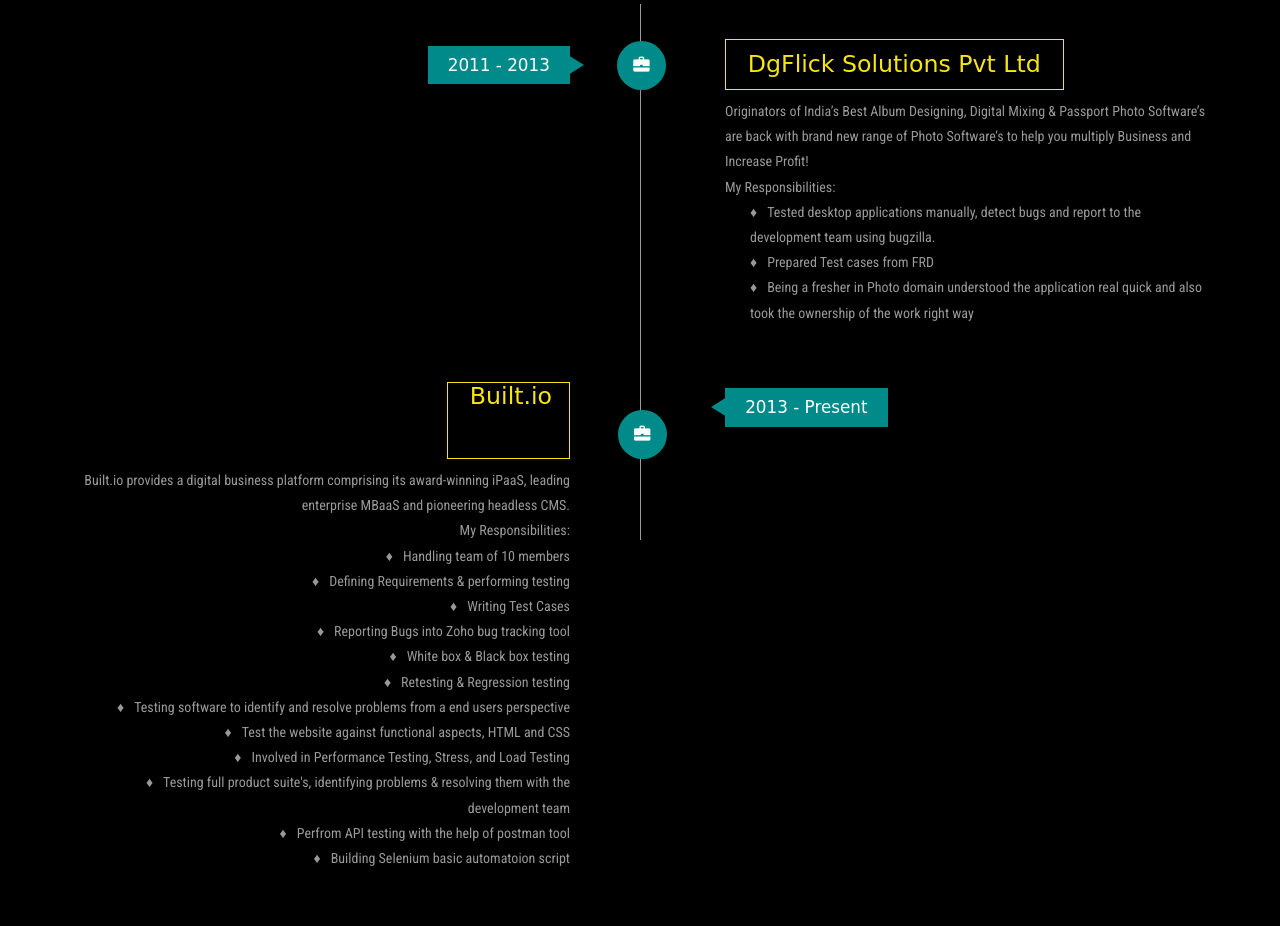
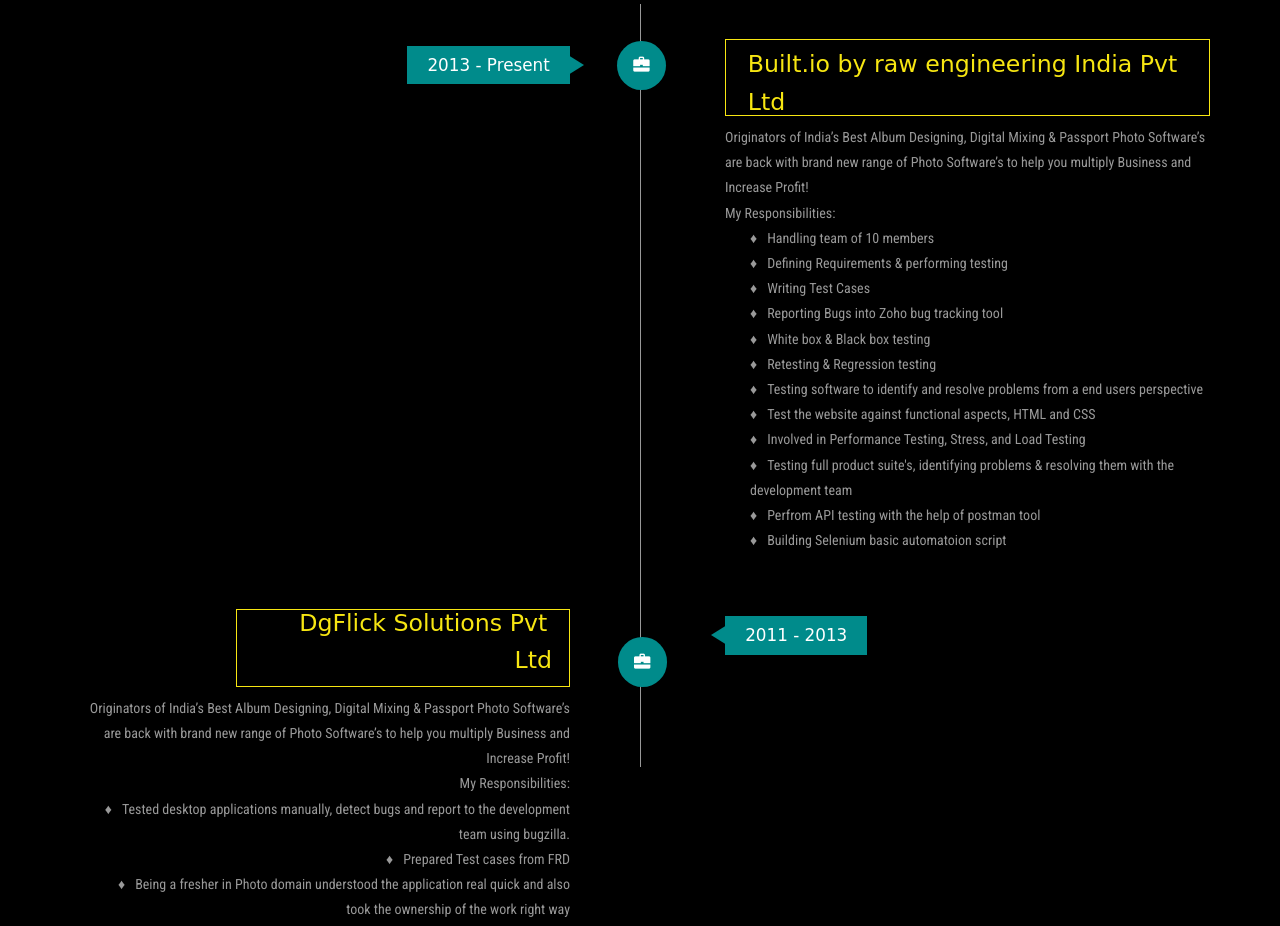
Before and after one commit to amitbpal/amitbpal.github.io, a plain HTML site: page index.html in a window 1280 px wide. Shown: the part 1195-2121 px from the top of the page. Drawn offline with Linux system fonts and the light colour scheme; a web font is replaced by a local one.

Commit message:
Change in work & award section

```diff
--- a/index.html
+++ b/index.html
@@ -7,12 +7,13 @@
 <!DOCTYPE html>
 <html>
 <head>
-<title>Amit B.Pal | Home </title>
+<title>Amit B.Pal | QA engineer | Portfolio</title>
 <!--mobile apps-->
 <meta name="viewport" content="width=device-width, initial-scale=1">
 <meta http-equiv="Content-Type" content="text/html; charset=utf-8" />
-<meta name="keywords" content="My Resume Responsive web template, Bootstrap Web Templates, Flat Web Templates, Android Compatible web template,
-	SmartPhone Compatible web template, free WebDesigns for Nokia, Samsung, LG, SonyEricsson, Motorola web design" />
+<meta name="keywords" content="Amit B.Pal,QA engineer,Resume,5+ years of experience,Contact Me" />
+<meta name="description" content="I am Amit B.Pal QA engineer with more then 5 years of experience in Website,Mobile,API,Performance and Website app testing "/>
+
 <script type="application/x-javascript"> addEventListener("load", function() { setTimeout(hideURLbar, 0); }, false); function hideURLbar(){ window.scrollTo(0,1); } </script>
 <!--mobile apps-->
 <!--Custom Theme files-->
@@ -136,7 +137,7 @@
 			<div class="col-md-4 about-right">
 				<ul>
 					<h5>Awards</h5>
-					<li><span class="glyphicon glyphicon-menu-right"></span>Won Rising star award for best performace in year 2016</li>
+					<li><span class="glyphicon glyphicon-menu-right"></span>Won Rising star award for best performace in year 2015</li>
 
 				</ul>
 				<div class="clearfix"> </div>
@@ -151,27 +152,11 @@
 			<h3 class="title">Work Experience</h3>
 			<div class="work-info">
 				<div class="col-md-6 work-left">
-					<h4>2011 - 2013 </h4>
+					<h4>2013 - Present</h4>
 				</div>
 				<div class="col-md-6 work-right">
-					<h5><span class="glyphicon glyphicon-briefcase"></span><a href="http://www.dgflick.in/" target="_blank">DgFlick Solutions Pvt Ltd</a></h5>
+					<h5><span class="glyphicon glyphicon-briefcase"></span><a href="http://www.dgflick.in/" target="_blank">Built.io by raw engineering India Pvt Ltd</h5>
 					<p>Originators of India’s Best Album Designing, Digital Mixing & Passport Photo Software’s are back with brand new range of Photo Software’s to help you multiply Business and Increase Profit!</p>
-					<p> My Responsibilities: </p>
-					<ul>
-						<li>Tested desktop applications manually, detect bugs and report to the development team using bugzilla.</li>
-						<li>Prepared Test cases from FRD</li>
-						<li>Being a fresher in Photo domain understood the application real quick and also took the ownership of the work right way</li>
-					</ul>
-				</div>
-				<div class="clearfix"> </div>
-			</div>
-			<div class="work-info">
-				<div class="col-md-6 work-right work-right2">
-					<h4>2013 - Present</h4>
-				</div>
-				<div class="col-md-6 work-left work-left2">
-					<h5><a href="https://www.built.io/" target="_blank">Built.io</a><span class="glyphicon glyphicon-briefcase"> </span></h5>
-					<p>Built.io provides a digital business platform comprising its award-winning iPaaS, leading enterprise MBaaS and pioneering headless CMS.</p>
 					<p> My Responsibilities: </p>
 					<ul>
 						<li>Handling team of 10 members</li>
@@ -186,6 +171,23 @@
 						<li>Testing full product suite's, identifying problems & resolving them with the development team</li>
 						<li>Perfrom API testing with the help of postman tool</li>
 						<li>Building Selenium basic automatoion script </li>
+
+					</ul>
+				</div>
+				<div class="clearfix"> </div>
+			</div>
+			<div class="work-info">
+				<div class="col-md-6 work-right work-right2">
+					<h4>2011 - 2013</h4>
+				</div>
+				<div class="col-md-6 work-left work-left2">
+					<h5><a href="https://www.built.io/" target="_blank">DgFlick Solutions Pvt Ltd</a><span class="glyphicon glyphicon-briefcase"> </span></h5>
+					<p>Originators of India’s Best Album Designing, Digital Mixing & Passport Photo Software’s are back with brand new range of Photo Software’s to help you multiply Business and Increase Profit!</p>
+					<p> My Responsibilities: </p>
+					<ul>
+						<li>Tested desktop applications manually, detect bugs and report to the development team using bugzilla.</li>
+						<li>Prepared Test cases from FRD</li>
+						<li>Being a fresher in Photo domain understood the application real quick and also took the ownership of the work right way</li>
 
 					</ul>
 				</div>
```
